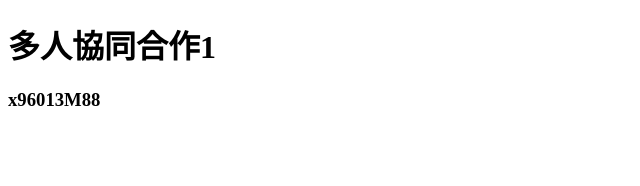
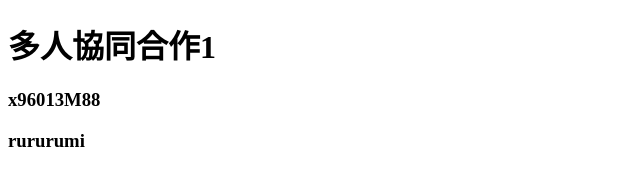
Before and after one commit to x96013M88/git003, a plain HTML site: page index.html in a window 1280 px wide. Shown: the full height of the page, 0-640 px from the left. Drawn offline with Linux system fonts and the light colour scheme.

Commit message:
rurumi更新

```diff
--- a/index.html
+++ b/index.html
@@ -8,5 +8,6 @@
 <body>
     <h1>多人協同合作1</h1>
     <h3>x96013M88</h3>
+    <h3>rururumi</h3>
 </body>
 </html>
```
